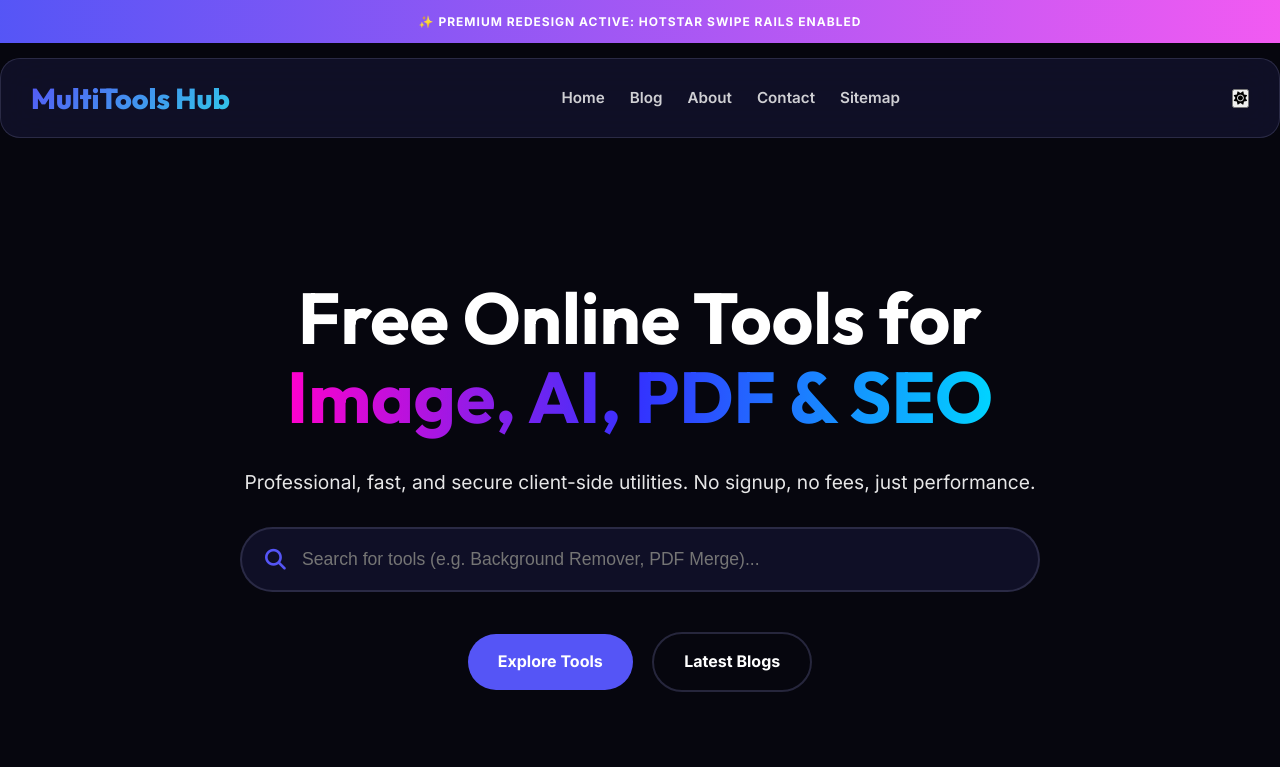
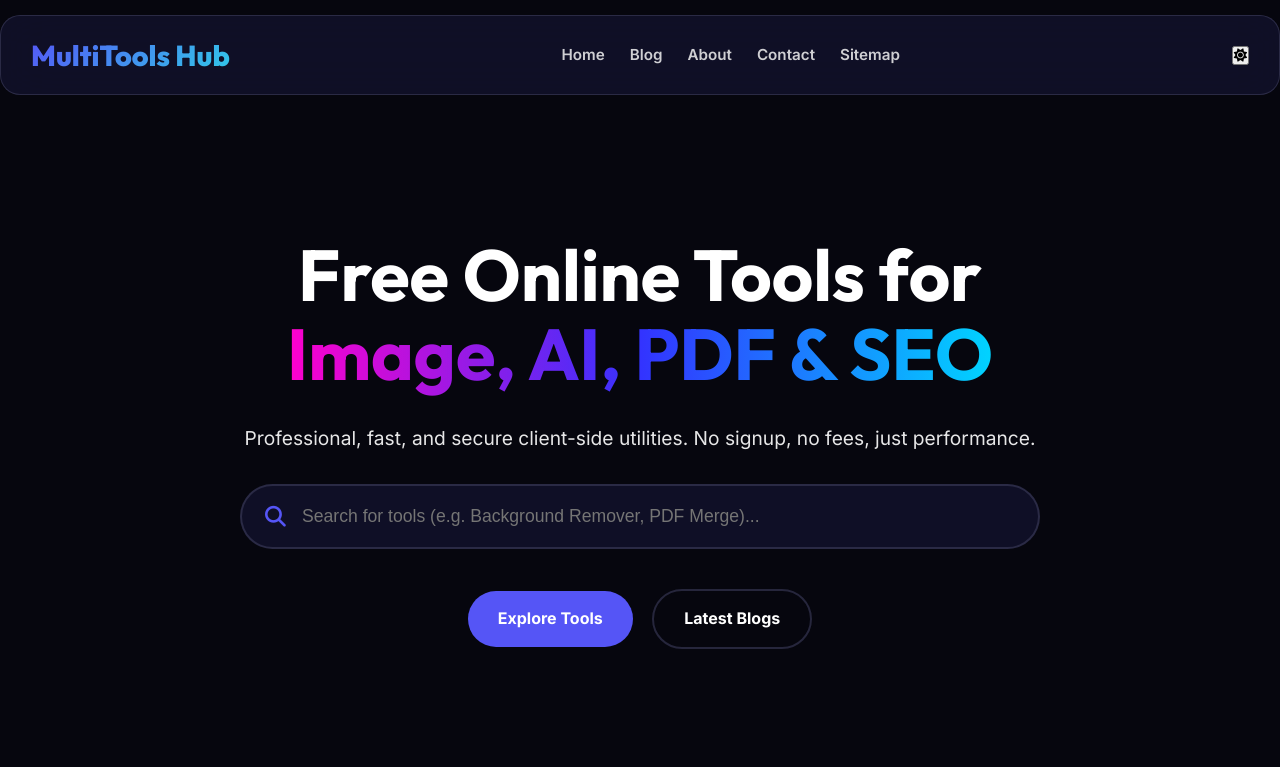
Before and after one commit to surya9graha/multitoolshub, a plain HTML site: page index.html in a window 1280 px wide. Shown: the top 767 px of the page. Drawn offline with Linux system fonts and the light colour scheme.

Commit message:
UI CLEANUP: Removed the redesign confirmation banner

```diff
--- a/index.html
+++ b/index.html
@@ -20,11 +20,6 @@
 </head>
 
 <body data-theme="dark">
-    <!-- Redesign Confirmation Banner -->
-    <div style="background: linear-gradient(90deg, var(--primary), var(--accent)); color: white; text-align: center; padding: 12px; font-weight: 800; letter-spacing: 1px; text-transform: uppercase; font-size: 0.75rem; position: relative; z-index: 1001;">
-        ✨ Premium Redesign Active: Hotstar Swipe Rails Enabled
-    </div>
-
     <header>
         <div class="container nav-inner">
             <a href="index.html" class="logo">MultiTools Hub</a>
```
